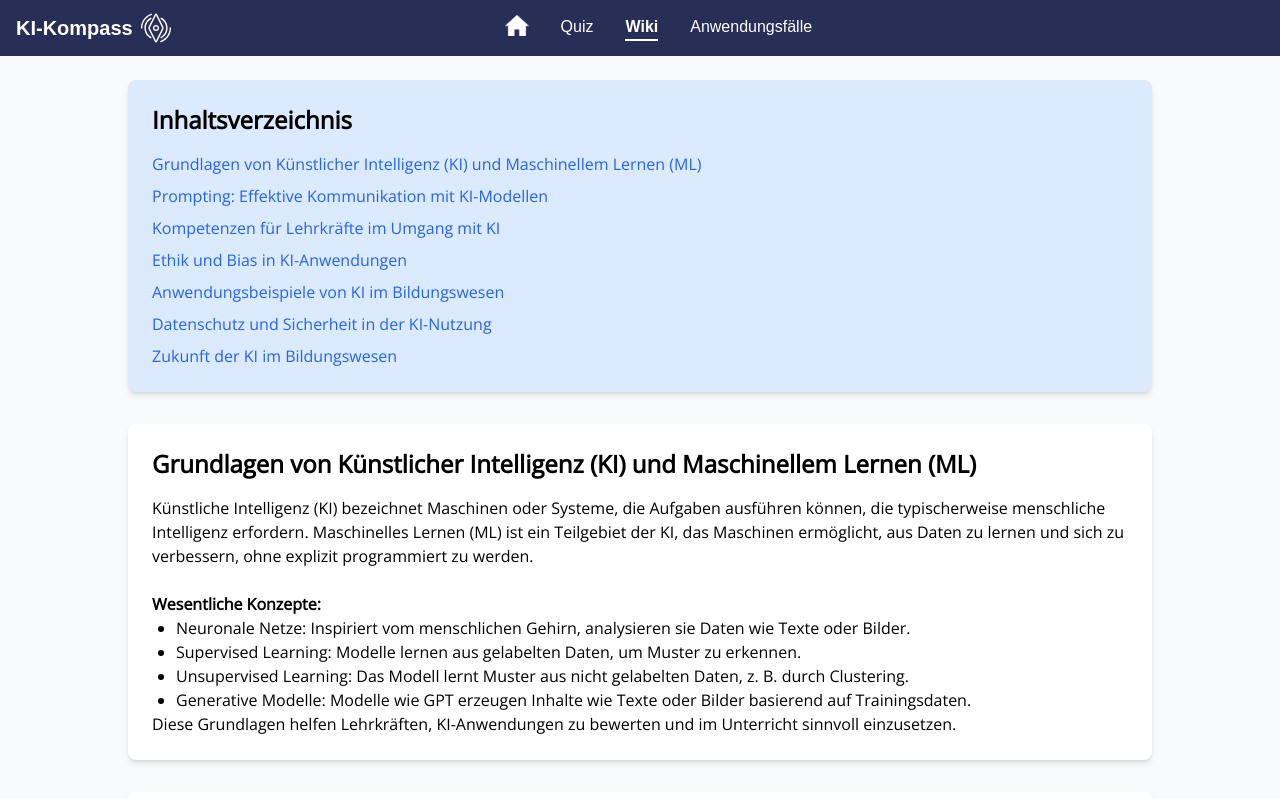
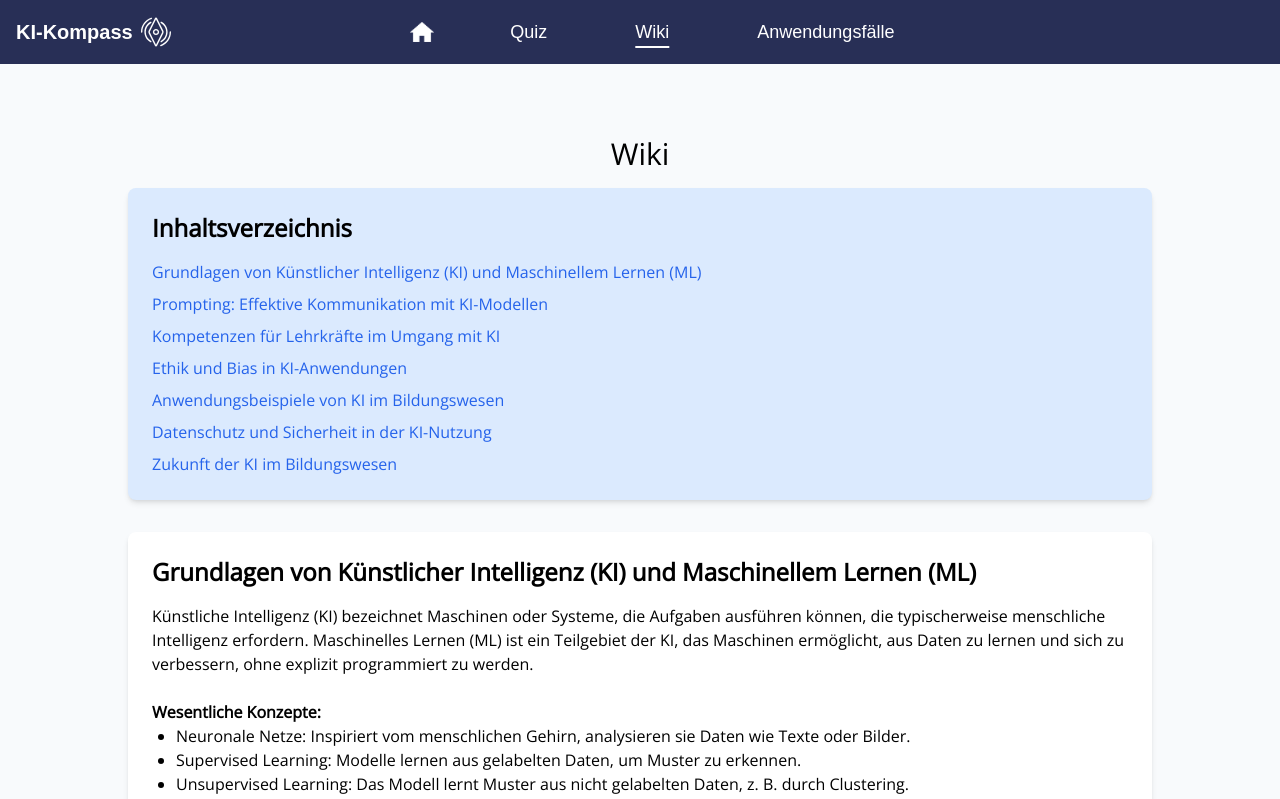
Before and after one commit to j-ernst/vm-lehrerai, a Next.js app: page /wiki in a window 1280 px wide. Shown: the top 799 px of the page. Built offline with nearby package versions, Linux system fonts and the light colour scheme.

Commit message:
Stylings adjusted

```diff
--- a/src/pages/wiki/index.js
+++ b/src/pages/wiki/index.js
@@ -34,10 +34,10 @@ export default function Wiki() {
                     <p>
                         Prompting ist die Gestaltung von Eingaben, die KI-Modelle dazu bringen, gewünschte Ergebnisse zu liefern. Die Qualität des Prompts beeinflusst direkt die Ausgabe.
                     </p>
+                    <br></br>
                     <p>
                         <strong>Tipps für effektives Prompting:</strong>
                     </p>
-                    <br></br>
                     <ul className="list-disc ml-6">
                         <li>Klarheit: Präzise und verständlich formulieren, um Mehrdeutigkeiten zu vermeiden.</li>
                         <li>Kontext: Relevante Informationen bereitstellen, um bessere Antworten zu erzielen.</li>
@@ -169,7 +169,8 @@ export default function Wiki() {
 
     return (
         <div className="flex flex-col items-center p-6">
-            <div className="w-full max-w-5xl">
+            <p className="text-3xl text-black text-center mt-12">Wiki</p>
+            <div className="w-full max-w-5xl mt-4">
                 {/* Inhaltsverzeichnis */}
                 <div className="bg-blue-100 shadow-md rounded-lg p-6 mb-8">
                     <h2 className="text-2xl text-black font-semibold mb-4">Inhaltsverzeichnis</h2>
--- a/src/ui/layouts/Navbar.js
+++ b/src/ui/layouts/Navbar.js
@@ -5,8 +5,26 @@ import { usePathname } from "next/navigation";
 export default function Navbar() {
   const pathname = usePathname();
 
+  const links = [
+    {
+      text: "Quiz",
+      href: "/quiz",
+      current: pathname === "/quiz" ? true : false
+    },
+    {
+      text: "Wiki",
+      href: "/wiki",
+      current: pathname === "/wiki" ? true : false
+    },
+    {
+      text: "Anwendungsfälle",
+      href: "/use-cases",
+      current: pathname === "/use-cases" ? true : false
+    }
+  ]
+
   return (
-    <div className="h-14 min-w-full bg-nav flex items-center justify-between">
+    <div className="h-16 min-w-full bg-nav flex items-center justify-between">
       {/* Logo Link */}
       <Link className="flex items-center gap-2 px-4" href="/">
         <p className="text-xl font-bold text-white">KI-Kompass</p>
@@ -14,36 +32,27 @@ export default function Navbar() {
       </Link>
 
       {/* Navigation Links */}
-      <div className="flex gap-8">
+      <div className="flex gap-16 items-center">
         <Link
           href="/"
         >
           <img className="fill-white w-6" src="/home-2.png" />
         </Link>
-        <Link
-          className={`text-white text-md ${
-            pathname === "/quiz" ? "font-bold border-b-2 border-white" : ""
-          }`}
-          href="/quiz"
-        >
-          Quiz
-        </Link>
-        <Link
-          className={`text-white text-md ${
-            pathname === "/wiki" ? "font-bold border-b-2 border-white" : ""
-          }`}
-          href="/wiki"
-        >
-          Wiki
-        </Link>
-        <Link
-          className={`text-white text-md ${
-            pathname.includes("/use-cases") ? "font-bold border-b-2 border-white" : ""
-          }`}
-          href="/use-cases"
-        >
-          Anwendungsfälle
-        </Link>
+        {
+          links.map((item, index) => {
+            return (
+              <Link
+                key={index}
+                className={`whitespace-nowrap rounded-md p-2 px-3 text-white text-lg font-medium
+                  ${item.current ? "underline underline-offset-8 decoration-2" : "hover:bg-hover-nav"}
+                `}
+                href={item.href}
+              >
+                {item.text}
+              </Link>
+            )
+          })
+        }
       </div>
 
       {/* Invisible Logo for Layout */}
--- a/tailwind.config.js
+++ b/tailwind.config.js
@@ -9,7 +9,8 @@ module.exports = {
   theme: {
     extend: {
       colors: {
-        'nav': '#282F56'
+        'nav': '#282F56',
+        'hover-nav': '#343c6e'
       },
     },
   },
```
